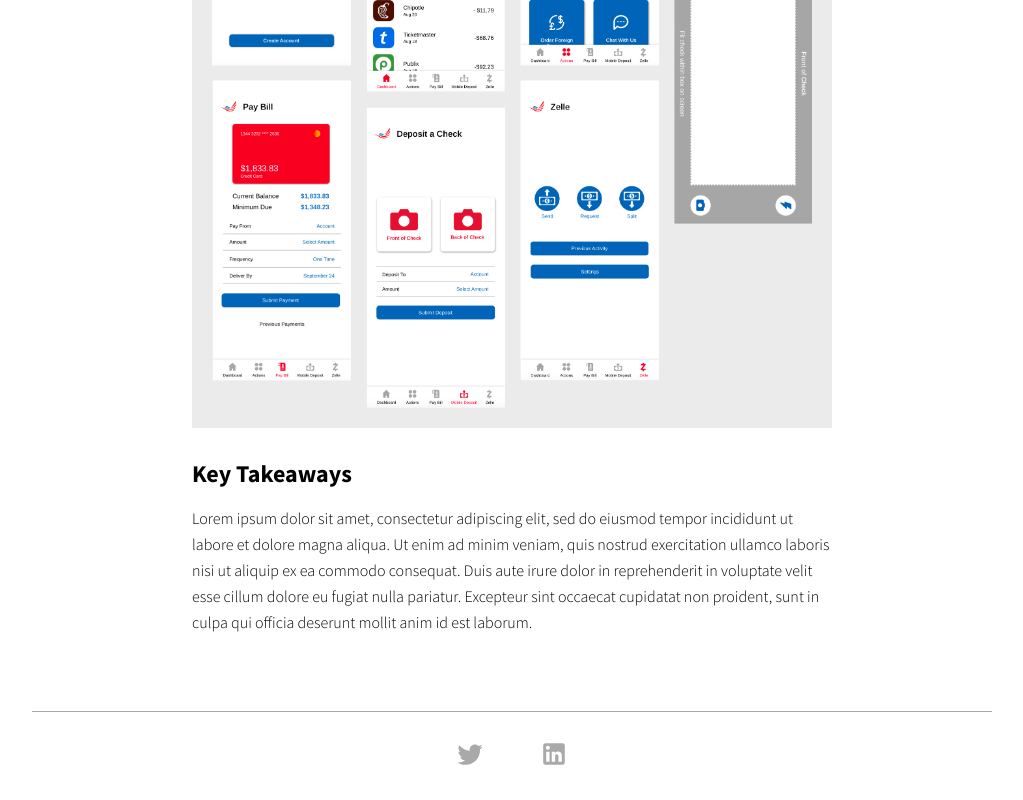
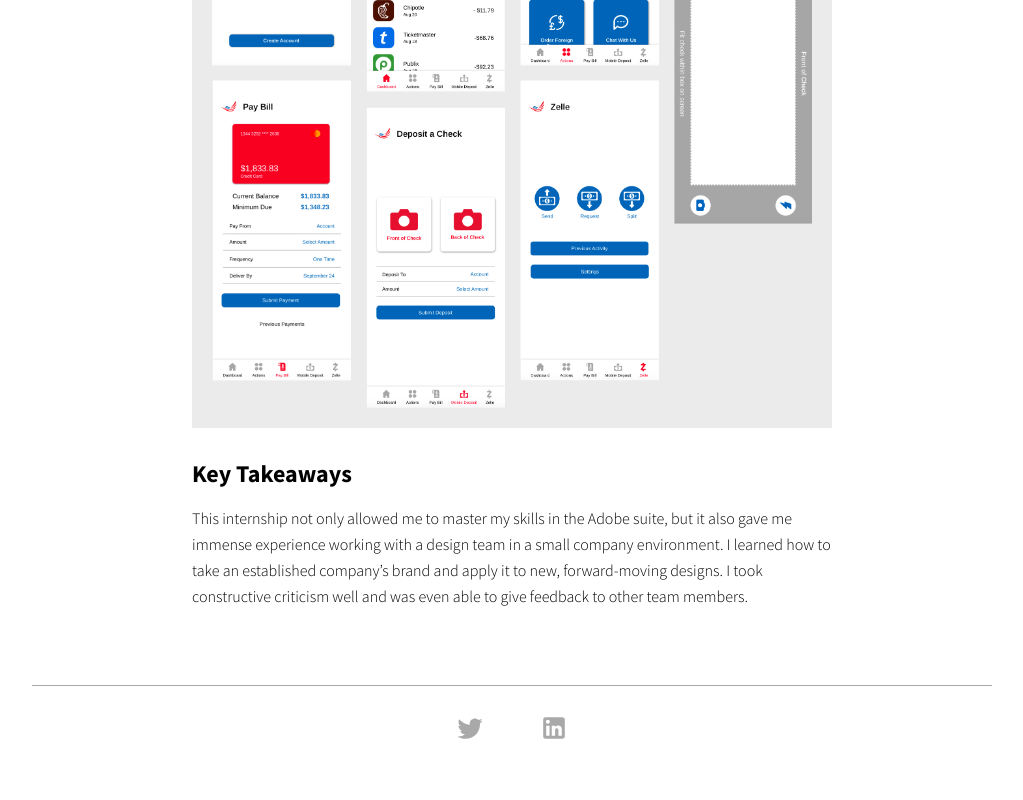
Before and after one commit to wesleypetry/HannahPortfolio, a React (Create React App) app: page /react/POH in a window 1280 px wide. Shown: the part 1648-2448 px from the top of the page, without its empty margins (128-1151 px from the left). After the commit the page ends 2422 px from the top, so only its background shows below. Built offline with nearby package versions, Linux system fonts and the light colour scheme.

Commit message:
octoholic image, poh text

```diff
--- a/src/Pages/Projects/Octoholic.js
+++ b/src/Pages/Projects/Octoholic.js
@@ -1,6 +1,6 @@
 import React,{useState} from "react";
 import './projects.css';
-import bankapp from './ProjectImages/bankapp.png';
+import octoholicpic from './ProjectImages/octoholicproject.png';
 
 
 function Octoholic(props) {
@@ -37,7 +37,7 @@
                     <br/><br/>I then created a 4-pack beer carrier to accompany the beer bottle label. I blew up the octopus logo to really emphasize it on the package. I added the name and necessary information to the diecut. I digitally printed the package on a flatbed press then cut and folded it together. Having these two matching pieces together made me very proud because they looked as though they were a real product.</p>
                 <h2>Finished Designs</h2>
                 <p>I had a cohesive theme across both pieces of this project. I am very proud of this work as it was a unique project to complete that took an immense amount of time and effort. Below you can view the final label and beer carrier together. </p>
-                <img className={brandguideStyle} onClick={changeStyle} src = {bankapp} alt = "bankapp"/>
+                <img className={brandguideStyle} onClick={changeStyle} src = {octoholicpic} alt = "octoholic"/>
                 <h2>Key Takeaways</h2>
                 <p>Throughout this semester long project, I learned how to use a Nilpeter flexography press and a digital flatbead printer and cutter. I also got to really experiment with my own conceptual brand and had a lot of freedom in what I wanted the end products to look like. </p>
             </div>
--- a/src/Pages/Projects/POH.js
+++ b/src/Pages/Projects/POH.js
@@ -39,7 +39,7 @@
                 <p>Throughout all of my projects at POH, I maintained a professional look while also keeping designs cohesive with the company’s brand. Take a look below at some of my final designs. </p>
                 <img className={brandguideStyle} onClick={changeStyle} src = {bankapp} alt = "bankapp"/>
                 <h2>Key Takeaways</h2>
-                <p>Lorem ipsum dolor sit amet, consectetur adipiscing elit, sed do eiusmod tempor incididunt ut labore et dolore magna aliqua. Ut enim ad minim veniam, quis nostrud exercitation ullamco laboris nisi ut aliquip ex ea commodo consequat. Duis aute irure dolor in reprehenderit in voluptate velit esse cillum dolore eu fugiat nulla pariatur. Excepteur sint occaecat cupidatat non proident, sunt in culpa qui officia deserunt mollit anim id est laborum.</p>
+                <p>This internship not only allowed me to master my skills in the Adobe suite, but it also gave me immense experience working with a design team in a small company environment. I learned how to take an established company’s brand and apply it to new, forward-moving designs. I took constructive criticism well and was even able to give feedback to other team members. </p>
             </div>
             <div className={blurOverlayStyle} onClick={changeStyle}></div>
         </div>
```
Also changed, not shown: 1 other file (tests, documents, lock files or other folders).
